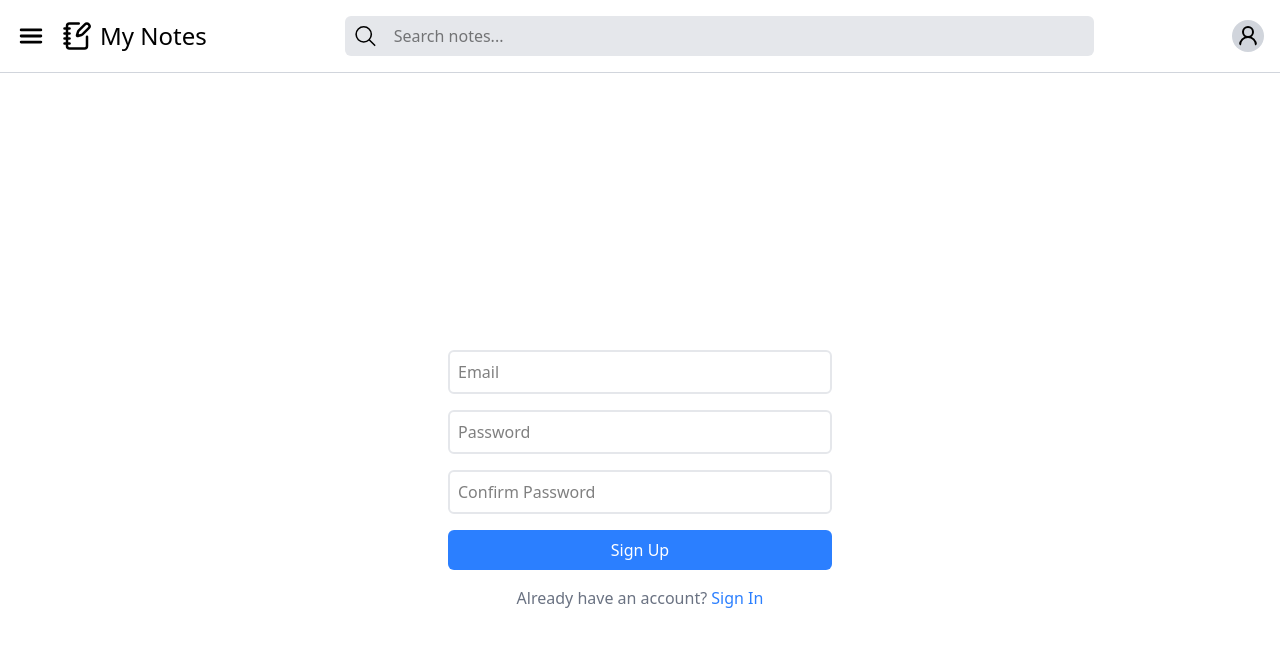
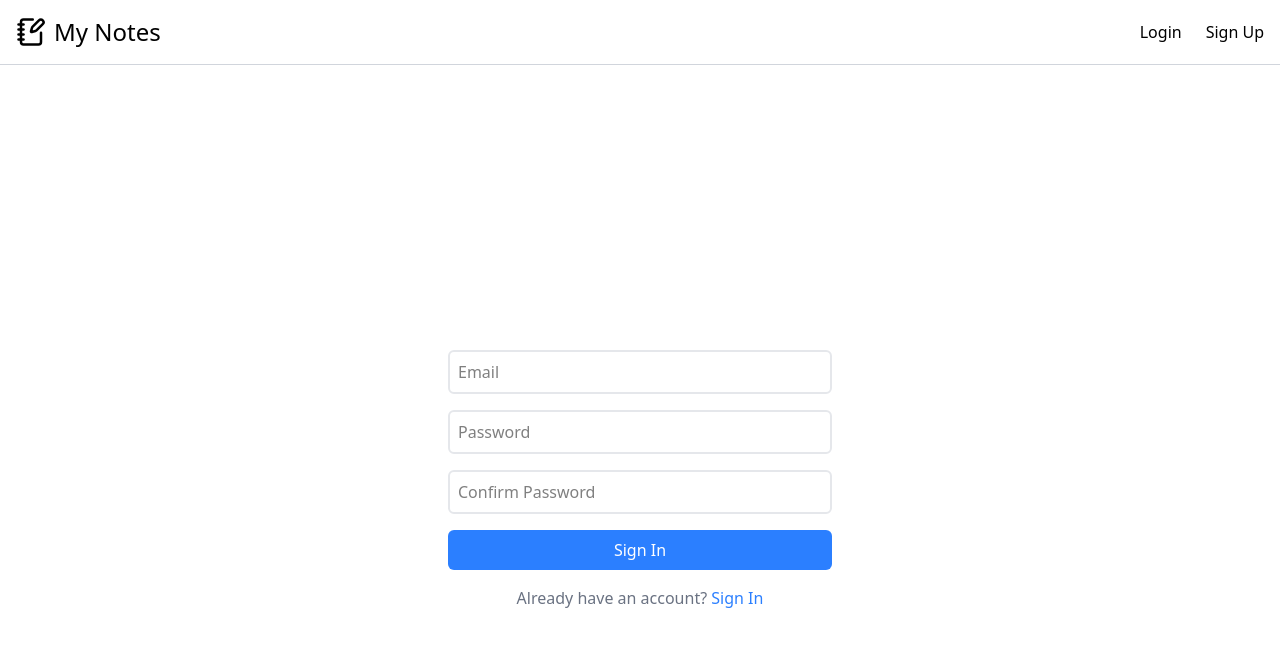
Before and after one commit to DonaldReddy/thoughtflow, a React (Vite) app: page /sign-up in a window 1280 px wide. Shown: the top 646 px of the page. Built offline with nearby package versions, Linux system fonts and the light colour scheme; what mobx-persist-store would draw is missing.

Commit message:
add  auth loading state

```diff
--- a/src/components/Home/PinnedTaskList.tsx
+++ b/src/components/Home/PinnedTaskList.tsx
@@ -10,7 +10,7 @@ const PinnedTaskList = () => {
 			{tasks.length > 0 && (
 				<h2 className="text-sm p-4 my-4 uppercase">Pinned Tasks</h2>
 			)}
-			<div className="columns-1 md:columns-2 lg:columns-4 gap-4 p-4 space-y-4 mt-5">
+			<div className="columns-1 sm:columns-2 md:columns-3 lg:columns-4 gap-4 p-4 space-y-4 mt-5">
 				{tasks.map((task) => (
 					<TaskCard key={task.id} {...task} />
 				))}
--- a/src/components/Home/TaskCard.tsx
+++ b/src/components/Home/TaskCard.tsx
@@ -1,7 +1,7 @@
 import { useState } from "react";
 import type { Task } from "../../types";
 import { FaRegCircleCheck } from "react-icons/fa6";
-import { BsPin } from "react-icons/bs";
+import { BsPin, BsPinAngleFill } from "react-icons/bs";
 import { supabase } from "../../supabase/client";
 
 export default function TaskCard(props: Task) {
@@ -28,6 +28,15 @@ export default function TaskCard(props: Task) {
 				size={20}
 			/>
 
+			{props.pinned && (
+				<BsPinAngleFill
+					className={`absolute right-2 top-1 transition-all duration-500 ease-in-out cursor-pointer`}
+					size={20}
+					onClick={handlePinClick}
+				/>
+			)}
+
+			{!props.pinned && (
 				<BsPin
 					className={`absolute right-2 top-1 transition-all duration-500 ease-in-out cursor-pointer ${
 						isHovered ? "opacity-100" : "opacity-0"
@@ -35,6 +44,7 @@ export default function TaskCard(props: Task) {
 					size={20}
 					onClick={handlePinClick}
 				/>
+			)}
 
 			<h3 className="text-xl font-semibold">{props.title}</h3>
 			<p className="text-gray-600">{props.description}</p>
--- a/src/components/Home/TaskList.tsx
+++ b/src/components/Home/TaskList.tsx
@@ -11,7 +11,7 @@ const TaskList = () => {
 			{task_count - tasks.length > 0 && (
 				<h2 className="text-sm p-4 my-4 uppercase">Other Tasks</h2>
 			)}
-			<div className="columns-1 md:columns-2 lg:columns-4 gap-4 p-4 space-y-4 mt-5">
+			<div className="columns-1 sm:columns-2 md:columns-3 lg:columns-4 gap-4 p-4 space-y-4 mt-5">
 				{tasks.map((task) => (
 					<TaskCard key={task.id} {...task} />
 				))}
--- /dev/null
+++ b/src/components/Loader.tsx
@@ -0,0 +1,15 @@
+import { LuLoaderCircle } from "react-icons/lu";
+
+export default function Loader({
+	size,
+	className,
+}: {
+	size?: number;
+	className?: string;
+}) {
+	return (
+		<div className={`animate-spin ${className}`}>
+			<LuLoaderCircle size={size || 24} />
+		</div>
+	);
+}
--- a/src/components/NavBar.tsx
+++ b/src/components/NavBar.tsx
@@ -1,11 +1,23 @@
 import { useEffect, useState } from "react";
 import { IoMenu, IoSearchOutline } from "react-icons/io5";
 import { LuNotebookPen, LuUserRound } from "react-icons/lu";
-import { useSearchParams } from "react-router";
+import { Link, useNavigate, useSearchParams } from "react-router";
+import { userStore } from "../mobx/UserStore";
+import { supabase } from "../supabase/client";
+import { taskStore } from "../mobx/TaskStore";
 
 export default function NavBar() {
 	const [searchParams, setSearchParams] = useSearchParams();
 	const [search, setSearch] = useState(searchParams.get("search") || "");
+	const user = userStore.user;
+	const navigate = useNavigate();
+
+	const handleSignOut = async () => {
+		await supabase.auth.signOut();
+		taskStore.clearTasks();
+		userStore.signOut();
+		navigate("/sign-in");
+	};
 
 	useEffect(() => {
 		if (search) {
@@ -19,13 +31,16 @@ export default function NavBar() {
 	return (
 		<div className="flex items-center justify-between p-4 fixed top-0 left-0 w-full max-w-[1600px] bg-white border-b border-gray-300 z-50">
 			<div className="flex items-center gap-x-4">
-				<IoMenu size={30} />
+				{user && <IoMenu size={30} />}
 				<div className="flex items-center gap-x-2">
 					<LuNotebookPen size={30} />
+					<Link to={"/"} className="">
 						<span className="text-2xl ">My Notes</span>
+					</Link>
 				</div>
 			</div>
 
+			{user && (
 				<div className="w-3/5">
 					<label className="flex items-center gap-x-2 w-full bg-gray-200 px-2 rounded-md">
 						<IoSearchOutline size={26} />
@@ -39,10 +54,39 @@ export default function NavBar() {
 						/>
 					</label>
 				</div>
+			)}
 
-			<div>
+			{!user && (
+				<div className="flex items-center gap-x-4">
+					<Link to="/sign-in" className=" hover:underline">
+						Login
+					</Link>
+					<Link to="/sign-up" className=" hover:underline ml-2">
+						Sign Up
+					</Link>
+				</div>
+			)}
+
+			{user && (
+				<div className=" relative group">
 					<LuUserRound size={32} className="bg-gray-300 rounded-full p-1" />
+					<div className=" hidden group-hover:flex absolute right-0 top-full w-48 bg-white border border-gray-300 rounded-md shadow-lg py-4 px-2 flex-col items-center justify-center">
+						<span className="text-md">{user.email}</span>
+						<Link
+							to="/profile"
+							className="text-md text-blue-500 hover:underline ml-2"
+						>
+							Profile
+						</Link>
+						<button
+							className="text-md text-red-500 hover:underline ml-2 cursor-pointer"
+							onClick={handleSignOut}
+						>
+							Sign Out
+						</button>
 					</div>
+				</div>
+			)}
 		</div>
 	);
 }
--- a/src/mobx/TaskStore.ts
+++ b/src/mobx/TaskStore.ts
@@ -12,6 +12,7 @@ class TaskStore {
 			setTasks: action,
 			updateTask: action,
 			deleteTask: action,
+			clearTasks: action,
 			getCompletedTasks: computed,
 			getPendingTasks: computed,
 			getUnpinnedTasks: computed,
@@ -59,6 +60,10 @@ class TaskStore {
 		this.tasks = this.tasks.filter((task) => task.id !== taskId);
 	}
 
+	clearTasks() {
+		this.tasks = [];
+	}
+
 	get getPinnedTasks() {
 		return this.tasks.filter((task) => task.pinned);
 	}
--- a/src/mobx/UserStore.ts
+++ b/src/mobx/UserStore.ts
@@ -10,6 +10,7 @@ class UserStore {
 		makeObservable(this, {
 			user: observable,
 			setUser: action,
+			signOut: action,
 			isAuthenticated: computed,
 		});
 		makePersistable(this, {
@@ -23,6 +24,11 @@ class UserStore {
 		this.user = user;
 	}
 
+	signOut() {
+		this.user = null;
+		window.localStorage.removeItem("UserStore");
+	}
+
 	get isAuthenticated() {
 		return this.user !== null;
 	}
--- a/src/pages/SignIn.tsx
+++ b/src/pages/SignIn.tsx
@@ -2,13 +2,14 @@ import { useEffect, useState, type FormEvent } from "react";
 import { Link, useNavigate } from "react-router";
 import { userStore } from "../mobx/UserStore";
 import { supabase } from "../supabase/client";
+import Loader from "../components/Loader";
 
 export default function SignIn() {
 	const [loginInfo, setLoginInfo] = useState({
 		email: "",
 		password: "",
 	});
-
+	const [loading, setLoading] = useState(false);
 	const user = userStore.user;
 	const navigate = useNavigate();
 
@@ -24,6 +25,7 @@ export default function SignIn() {
 		try {
 			e.preventDefault();
 			if (validateForm()) {
+				setLoading(true);
 				const response = await supabase.auth.signInWithPassword({
 					email: loginInfo.email,
 					password: loginInfo.password,
@@ -42,6 +44,8 @@ export default function SignIn() {
 		} catch (error) {
 			console.error("Error during sign in:", error);
 			alert("An error occurred during sign in. Please try again.");
+		} finally {
+			setLoading(false);
 		}
 	};
 
@@ -77,9 +81,10 @@ export default function SignIn() {
 				/>
 				<button
 					type="submit"
-					className="bg-blue-500 text-white p-2 rounded-md cursor-pointer"
+					className="bg-blue-500 text-white p-2 rounded-md cursor-pointer flex items-center justify-center"
+					disabled={loading}
 				>
-					Sign In
+					{loading ? <Loader /> : "Sign In"}
 				</button>
 				<p className="text-center text-gray-500">
 					Don't have an account?{" "}
--- a/src/pages/SignUp.tsx
+++ b/src/pages/SignUp.tsx
@@ -2,6 +2,7 @@ import { useEffect, useState, type FormEvent } from "react";
 import { Link, useNavigate } from "react-router";
 import { supabase } from "../supabase/client";
 import { userStore } from "../mobx/UserStore";
+import Loader from "../components/Loader";
 
 export default function SignUp() {
 	const [signUpInfo, setSignUpInfo] = useState({
@@ -11,6 +12,7 @@ export default function SignUp() {
 	});
 	const user = userStore.user;
 	const navigate = useNavigate();
+	const [loading, setLoading] = useState(false);
 
 	const validateForm = () => {
 		if (
@@ -32,6 +34,7 @@ export default function SignUp() {
 		try {
 			e.preventDefault();
 			if (validateForm()) {
+				setLoading(true);
 				const response = await supabase.auth.signUp({
 					email: signUpInfo.email,
 					password: signUpInfo.password,
@@ -51,6 +54,8 @@ export default function SignUp() {
 		} catch (error) {
 			console.error("Error during sign up:", error);
 			alert("An error occurred during sign up. Please try again.");
+		} finally {
+			setLoading(false);
 		}
 	};
 
@@ -101,9 +106,10 @@ export default function SignUp() {
 				/>
 				<button
 					type="submit"
-					className="bg-blue-500 text-white p-2 rounded-md cursor-pointer"
+					className="bg-blue-500 text-white p-2 rounded-md cursor-pointer flex items-center justify-center"
+					disabled={loading}
 				>
-					Sign Up
+					{loading ? <Loader /> : "Sign In"}
 				</button>
 				<p className="text-center text-gray-500">
 					Already have an account?{" "}
```
Lines whose indentation alone changed are shown as unchanged.
